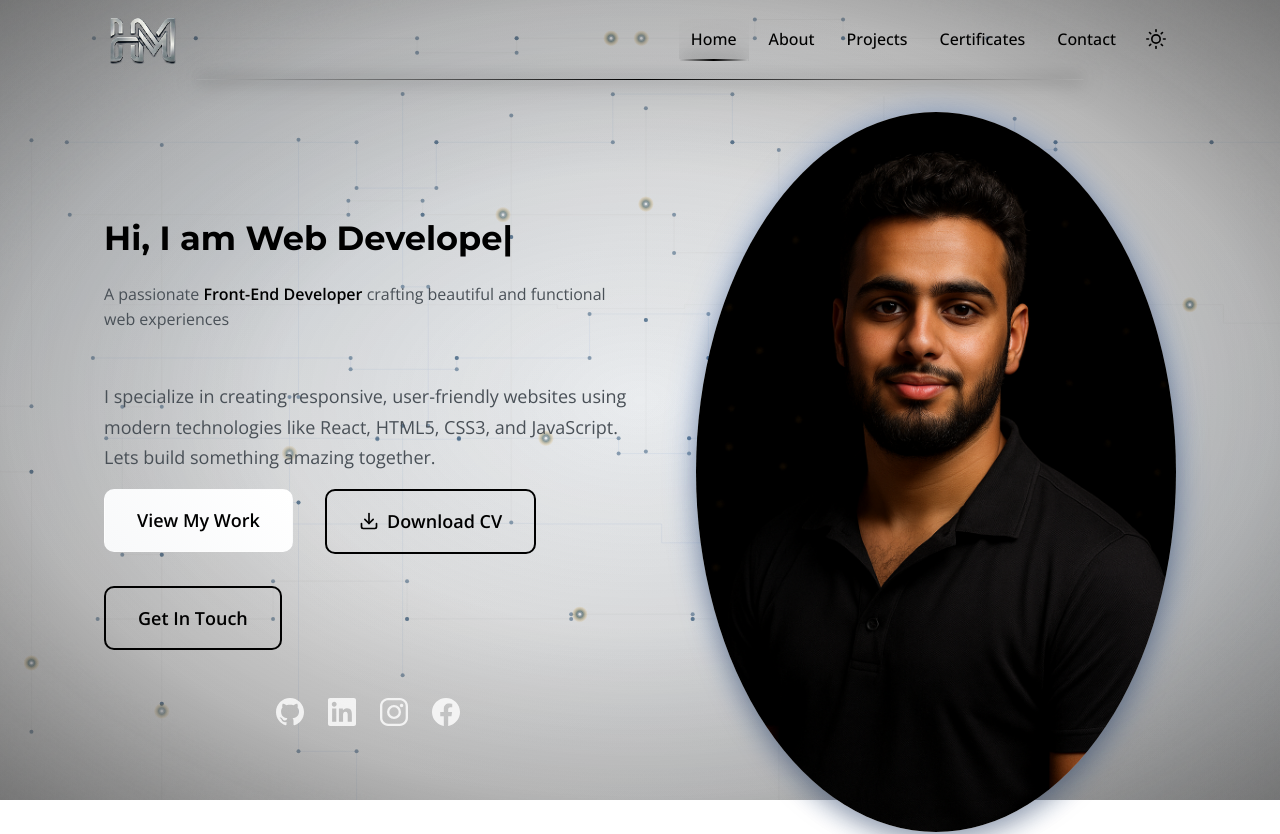
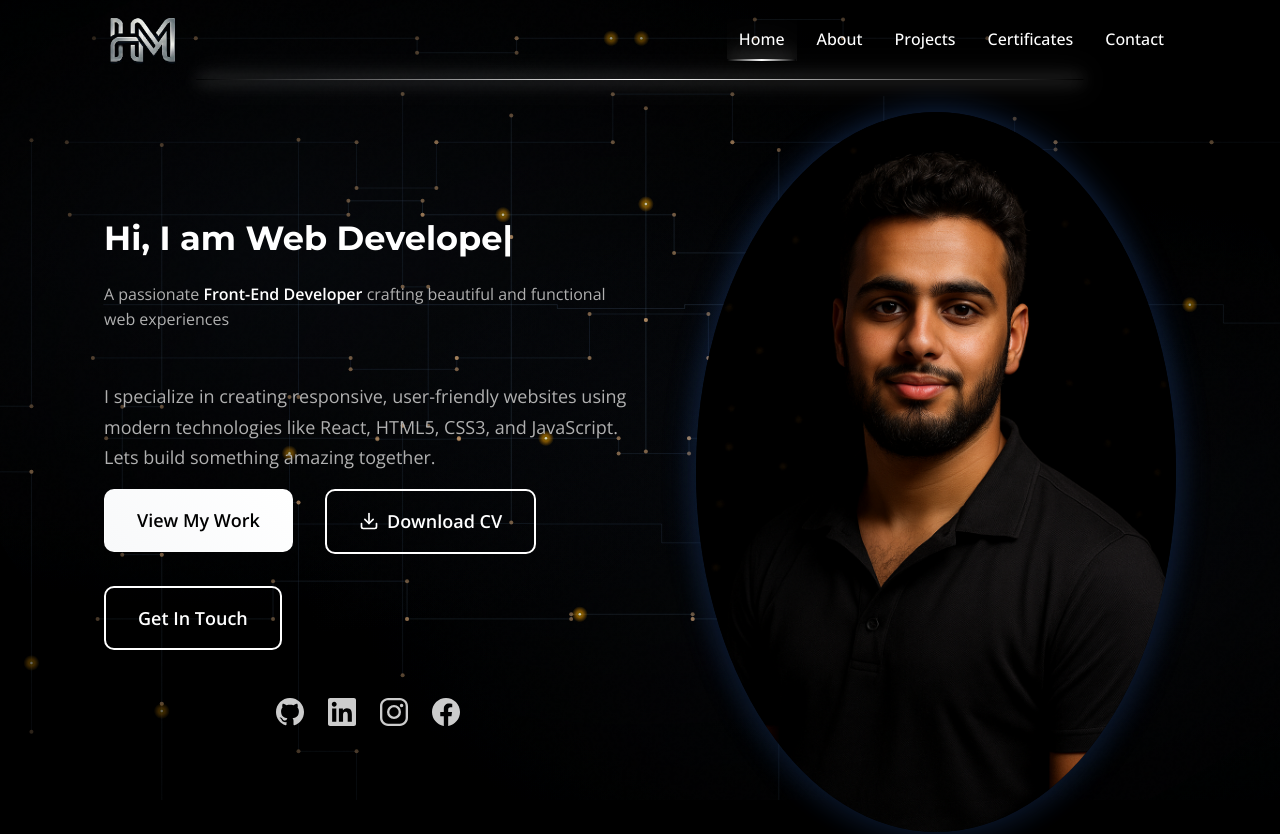
Before and after one commit to HazemAlMili/portfolio-repo, a Next.js app: page / in a window 1280 px wide. Shown: the top 834 px of the page. Built offline with nearby package versions, Linux system fonts and the light colour scheme.

Commit message:
remove toggle

```diff
--- a/app/globals.css
+++ b/app/globals.css
@@ -4,47 +4,7 @@
 @custom-variant dark (&:is(.dark *));
 
 :root {
-  /* Light mode colors */
-  --background: #ffffff;
-  --foreground: #000000;
-  --card: #f8f9fa;
-  --card-foreground: #000000;
-  --popover: #ffffff;
-  --popover-foreground: #000000;
-  --primary: #000000;
-  --primary-foreground: #ffffff;
-  --secondary: #6c757d;
-  --secondary-foreground: #ffffff;
-  --muted: #f1f3f5;
-  --muted-foreground: #495057;
-  --accent: #000000;
-  --accent-foreground: #ffffff;
-  --destructive: #dc3545;
-  --destructive-foreground: #ffffff;
-  --border: #dee2e6;
-  --input: #ffffff;
-  --ring: #000000;
-  --chart-1: #000000;
-  --chart-2: #495057;
-  --chart-3: #6c757d;
-  --chart-4: #adb5bd;
-  --chart-5: #dee2e6;
-  --radius: 0.625rem;
-  --sidebar: #f8f9fa;
-  --sidebar-foreground: #000000;
-  --sidebar-primary: #000000;
-  --sidebar-primary-foreground: #ffffff;
-  --sidebar-accent: #f1f3f5;
-  --sidebar-accent-foreground: #000000;
-  --sidebar-border: #dee2e6;
-  --sidebar-ring: #000000;
-  --header-bg: rgba(255, 255, 255, 0.9);
-  --bg-glow: rgba(0, 0, 0, 0.02);
-  --particle-color: rgba(0, 0, 0, 0.05);
-  --shape-glow: linear-gradient(45deg, rgba(0, 0, 0, 0.05), transparent);
-}
-
-.dark {
+  /* Site-wide theme colors (Fixed to Dark) */
   --background: #000000;
   --foreground: #ffffff;
   --card: #0a0a0a;
--- a/app/layout.tsx
+++ b/app/layout.tsx
@@ -87,23 +87,8 @@ export default function RootLayout({
   children: React.ReactNode;
 }>) {
   return (
-    <html lang="en" className={`${montserrat.variable} ${openSans.variable}`}>
+    <html lang="en" className={`${montserrat.variable} ${openSans.variable} dark`}>
       <head>
-        {/* Theme Initialization Script - Runs before paint to prevent flash */}
-        <script
-          dangerouslySetInnerHTML={{
-            __html: `
-              (function() {
-                const theme = localStorage.getItem('theme') ||
-                  (window.matchMedia('(prefers-color-scheme: dark)').matches ? 'dark' : 'light');
-                if (theme === 'dark') {
-                  document.documentElement.classList.add('dark');
-                }
-              })();
-            `,
-          }}
-        />
-
         {/* JSON-LD - أقوى طريقة لتعريف اسم الموقع لجوجل */}
         <script
           type="application/ld+json"
--- a/components/CircuitBackground.tsx
+++ b/components/CircuitBackground.tsx
@@ -69,18 +69,6 @@ const CircuitBackground: React.FC = () => {
     };
 
     updateColors();
-
-    // Re-run whenever the 'dark' class changes on html
-    const observer = new MutationObserver((mutations) => {
-      mutations.forEach((mutation) => {
-        if (mutation.attributeName === 'class') {
-          updateColors();
-        }
-      });
-    });
-
-    observer.observe(document.documentElement, { attributes: true });
-    return () => observer.disconnect();
   }, [isClient]);
 
   useEffect(() => {
--- a/components/ThemeToggle.tsx
+++ /dev/null
@@ -1,101 +0,0 @@
-"use client";
-
-import { useEffect, useState } from "react";
-import "../styles/ThemeToggle.css";
-
-// SVG Icons
-const MoonIcon = () => (
-  <svg
-    xmlns="http://www.w3.org/2000/svg"
-    width="20"
-    height="20"
-    viewBox="0 0 24 24"
-    fill="none"
-    stroke="currentColor"
-    strokeWidth="2"
-    strokeLinecap="round"
-    strokeLinejoin="round"
-  >
-    <path d="M21 12.79A9 9 0 1 1 11.21 3 7 7 0 0 0 21 12.79z"></path>
-  </svg>
-);
-
-const SunIcon = () => (
-  <svg
-    xmlns="http://www.w3.org/2000/svg"
-    width="20"
-    height="20"
-    viewBox="0 0 24 24"
-    fill="none"
-    stroke="currentColor"
-    strokeWidth="2"
-    strokeLinecap="round"
-    strokeLinejoin="round"
-  >
-    <circle cx="12" cy="12" r="5"></circle>
-    <line x1="12" y1="1" x2="12" y2="3"></line>
-    <line x1="12" y1="21" x2="12" y2="23"></line>
-    <line x1="4.22" y1="4.22" x2="5.64" y2="5.64"></line>
-    <line x1="18.36" y1="18.36" x2="19.78" y2="19.78"></line>
-    <line x1="1" y1="12" x2="3" y2="12"></line>
-    <line x1="21" y1="12" x2="23" y2="12"></line>
-    <line x1="4.22" y1="19.78" x2="5.64" y2="18.36"></line>
-    <line x1="18.36" y1="5.64" x2="19.78" y2="4.22"></line>
-  </svg>
-);
-
-export default function ThemeToggle() {
-  const [theme, setTheme] = useState<"light" | "dark">("dark");
-  const [mounted, setMounted] = useState(false);
-
-  // Initialize theme on mount
-  useEffect(() => {
-    setMounted(true);
-    const savedTheme = localStorage.getItem("theme") as "light" | "dark" | null;
-    const prefersDark = window.matchMedia("(prefers-color-scheme: dark)").matches;
-    const initialTheme = savedTheme || (prefersDark ? "dark" : "light");
-
-    setTheme(initialTheme);
-    document.documentElement.classList.toggle("dark", initialTheme === "dark");
-  }, []);
-
-  const toggleTheme = () => {
-    const newTheme = theme === "dark" ? "light" : "dark";
-
-    // Add no-transition class to prevent flickering
-    document.body.classList.add("no-transition");
-
-    setTheme(newTheme);
-    document.documentElement.classList.toggle("dark", newTheme === "dark");
-    localStorage.setItem("theme", newTheme);
-
-    // Remove no-transition class after theme change
-    setTimeout(() => {
-      document.body.classList.remove("no-transition");
-    }, 100);
-  };
-
-  // Prevent hydration mismatch
-  if (!mounted) {
-    return (
-      <button className="theme-toggle" aria-label="Toggle theme">
-        <span className="theme-icon">
-          <MoonIcon />
-        </span>
-      </button>
-    );
-  }
-
-  return (
-    <button
-      className="theme-toggle"
-      onClick={toggleTheme}
-      aria-label={`Switch to ${theme === "dark" ? "light" : "dark"} mode`}
-      title={`Switch to ${theme === "dark" ? "light" : "dark"} mode`}
-    >
-      <span className="theme-icon">
-        {theme === "dark" ? <MoonIcon /> : <SunIcon />}
-      </span>
-    </button>
-  );
-}
--- a/components/header.tsx
+++ b/components/header.tsx
@@ -1,9 +1,6 @@
 "use client";
-
 import { useState, useEffect, useCallback, useMemo } from "react";
 import Image from "next/image";
-import ThemeToggle from "./ThemeToggle";
-
 import "../styles/Header.css";
 
 // ============================================================================
@@ -192,7 +189,6 @@ function Header() {
           {/* Desktop Navigation */}
           <div className="nav-links">
             {navItems}
-            <ThemeToggle />
           </div>
 
           {/* Mobile menu button */}
@@ -210,9 +206,6 @@ function Header() {
         {isMobileMenuOpen && (
           <div className="mobile-menu">
             {mobileNavItems}
-            <div style={{ display: "flex", justifyContent: "center", marginTop: "1rem" }}>
-              <ThemeToggle />
-            </div>
           </div>
         )}
       </nav>
--- a/styles/GlowCard.css
+++ b/styles/GlowCard.css
@@ -15,10 +15,6 @@
             transparent 80%);
 }
 
-/* Light mode adjustments */
-:root:not(.dark) .glow-card {
-    --glow-color: rgba(0, 0, 0, 0.05);
-}
 
 .glow-content {
     position: relative;
--- a/styles/ThemeToggle.css
+++ /dev/null
@@ -1,73 +0,0 @@
-/* Theme Toggle Button */
-.theme-toggle {
-    position: relative;
-    display: flex;
-    align-items: center;
-    justify-content: center;
-    width: 45px;
-    height: 45px;
-    background: var(--card);
-    border: 2px solid var(--border);
-    border-radius: 50%;
-    cursor: pointer;
-    transition: all 0.3s ease;
-    overflow: hidden;
-}
-
-.theme-toggle:hover {
-    border-color: var(--accent);
-    transform: scale(1.1) rotate(15deg);
-    box-shadow: 0 0 20px rgba(255, 255, 255, 0.2);
-}
-
-.theme-toggle:active {
-    transform: scale(0.95);
-}
-
-.theme-icon {
-    display: flex;
-    align-items: center;
-    justify-content: center;
-    transition: transform 0.3s ease;
-    line-height: 0;
-}
-
-.theme-icon svg {
-    transition: transform 0.3s ease, stroke 0.3s ease;
-}
-
-.theme-toggle:hover .theme-icon {
-    transform: rotate(-15deg);
-}
-
-/* Ripple effect on click */
-.theme-toggle::before {
-    content: "";
-    position: absolute;
-    top: 50%;
-    left: 50%;
-    width: 0;
-    height: 0;
-    border-radius: 50%;
-    background: var(--accent);
-    opacity: 0.3;
-    transform: translate(-50%, -50%);
-    transition: width 0.6s, height 0.6s;
-}
-
-.theme-toggle:active::before {
-    width: 100px;
-    height: 100px;
-}
-
-/* Mobile responsiveness */
-@media (max-width: 768px) {
-    .theme-toggle {
-        width: 40px;
-        height: 40px;
-    }
-
-    .theme-icon {
-        font-size: 1.25rem;
-    }
-}
```
